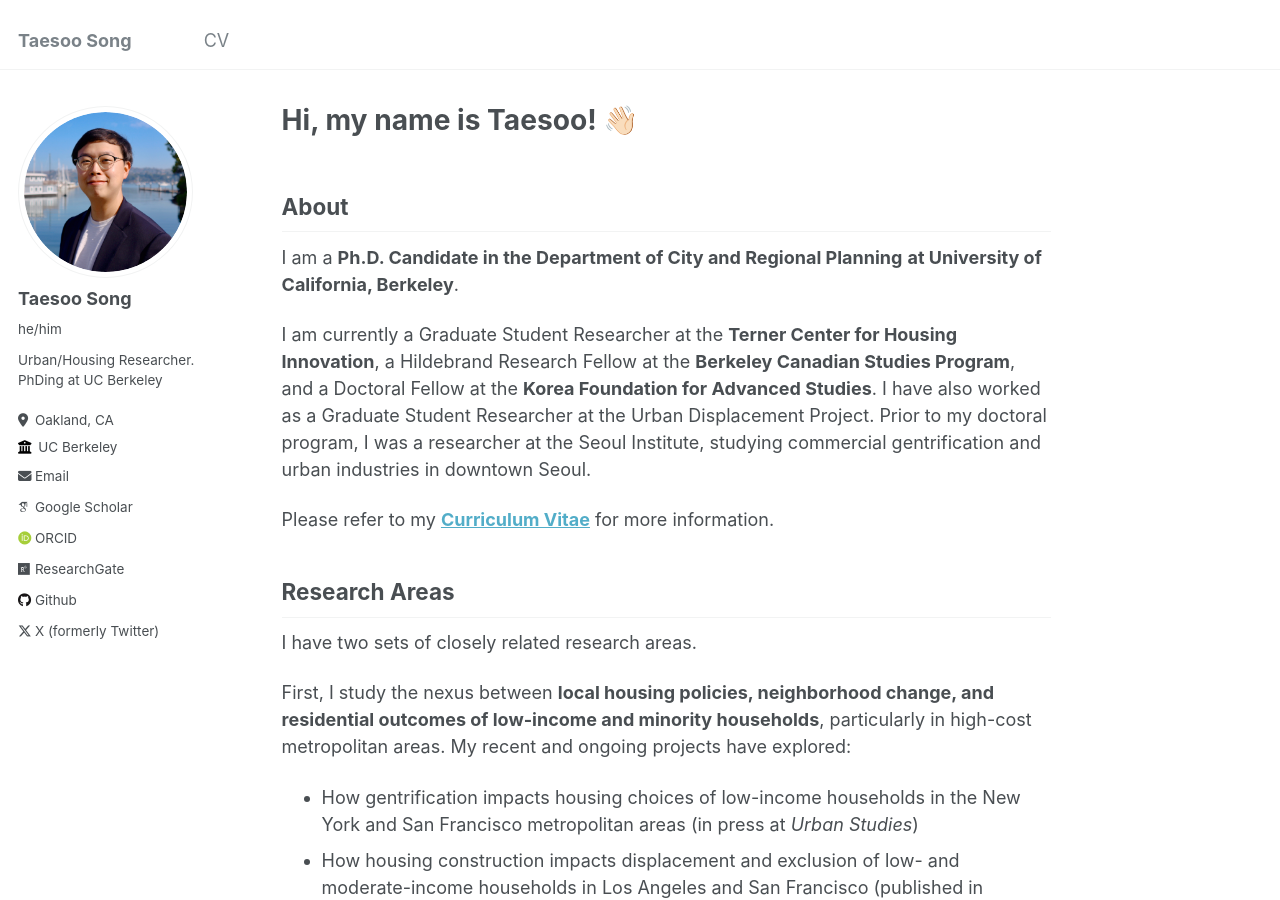
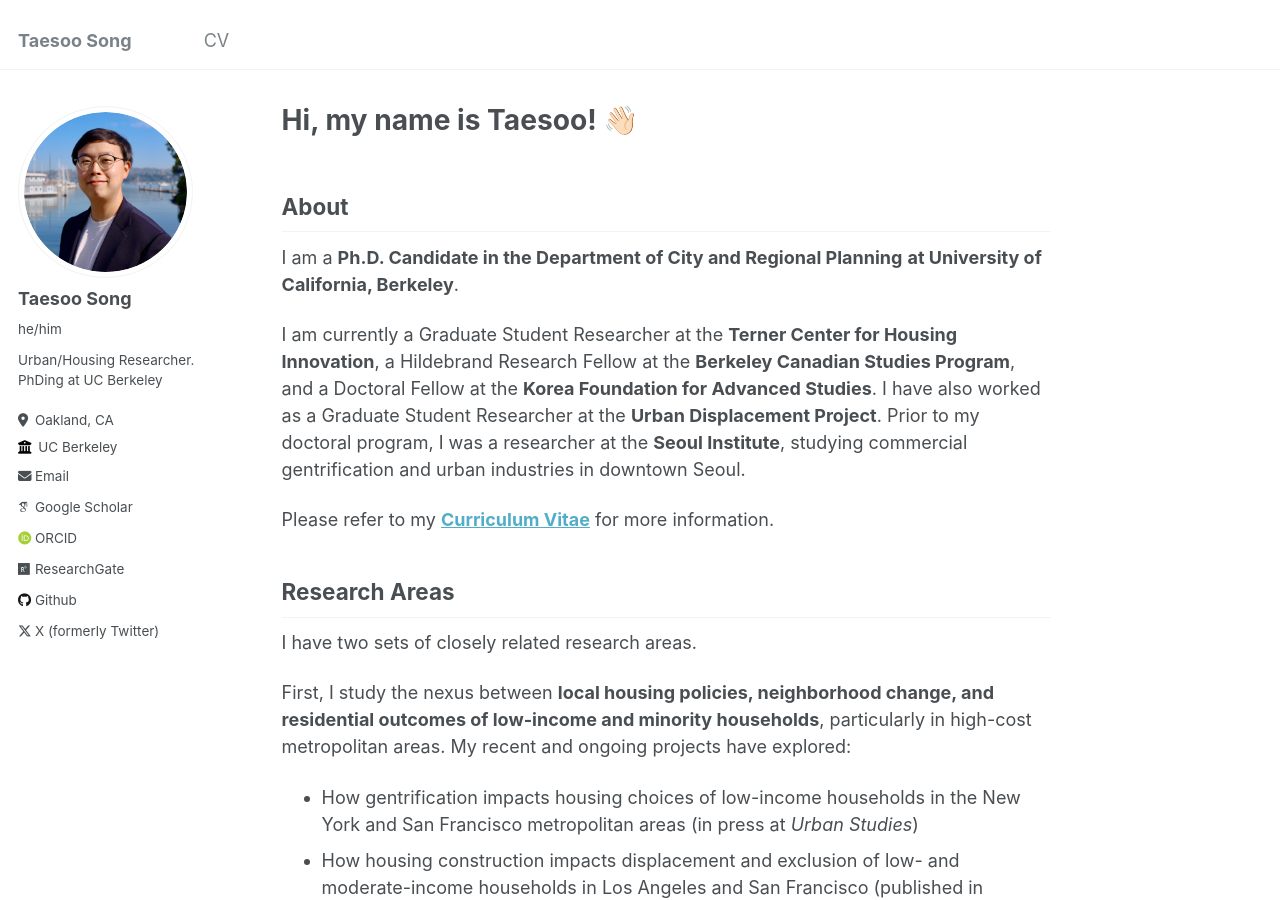
Before and after one commit to taesoosong/taesoosong.github.io, a Jekyll site: the page built from _pages/about.md, in a window 1280 px wide and 900 px high. Built offline with Jekyll 4.4.1, drawn with Linux system fonts in a browser that asks for light colours; some web fonts are replaced.

```diff
--- a/_pages/about.md
+++ b/_pages/about.md
@@ -11,7 +11,7 @@ redirect_from:
 ## About
 I am a **Ph.D. Candidate in the Department of City and Regional Planning** **at University of California, Berkeley**.
 
-I am currently a Graduate Student Researcher at the **Terner Center for Housing Innovation**, a Hildebrand Research Fellow at the **Berkeley Canadian Studies Program**, and a Doctoral Fellow at the **Korea Foundation for Advanced Studies**. I have also worked as a Graduate Student Researcher at the Urban Displacement Project. Prior to my doctoral program, I was a researcher at the Seoul Institute, studying commercial gentrification and urban industries in downtown Seoul.
+I am currently a Graduate Student Researcher at the **Terner Center for Housing Innovation**, a Hildebrand Research Fellow at the **Berkeley Canadian Studies Program**, and a Doctoral Fellow at the **Korea Foundation for Advanced Studies**. I have also worked as a Graduate Student Researcher at the **Urban Displacement Project**. Prior to my doctoral program, I was a researcher at the **Seoul Institute**, studying commercial gentrification and urban industries in downtown Seoul.
 
 Please refer to my [**Curriculum Vitae**](https://taesoosong.github.io/academic_cv/song_taesoo_cv.pdf) for more information.
 
```
